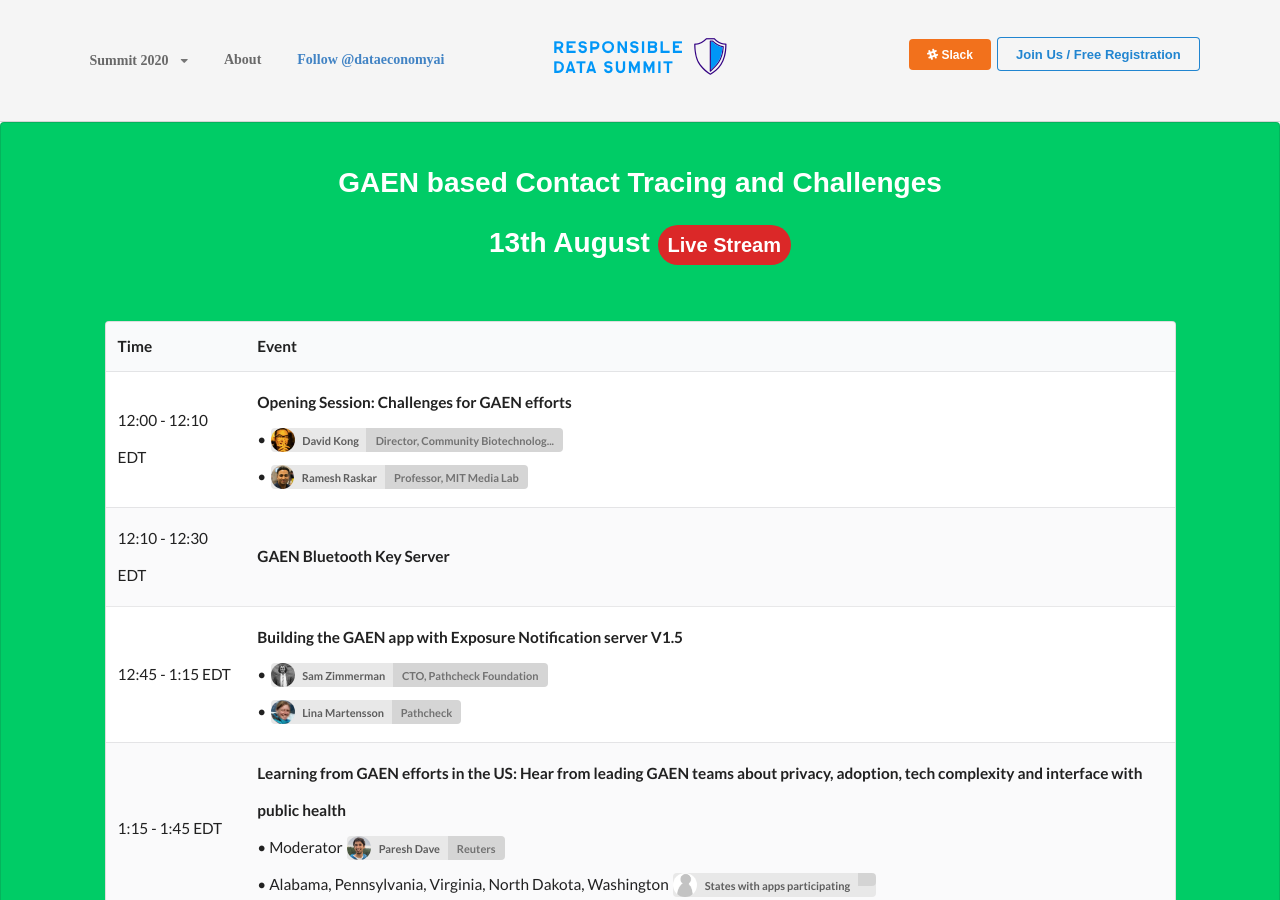
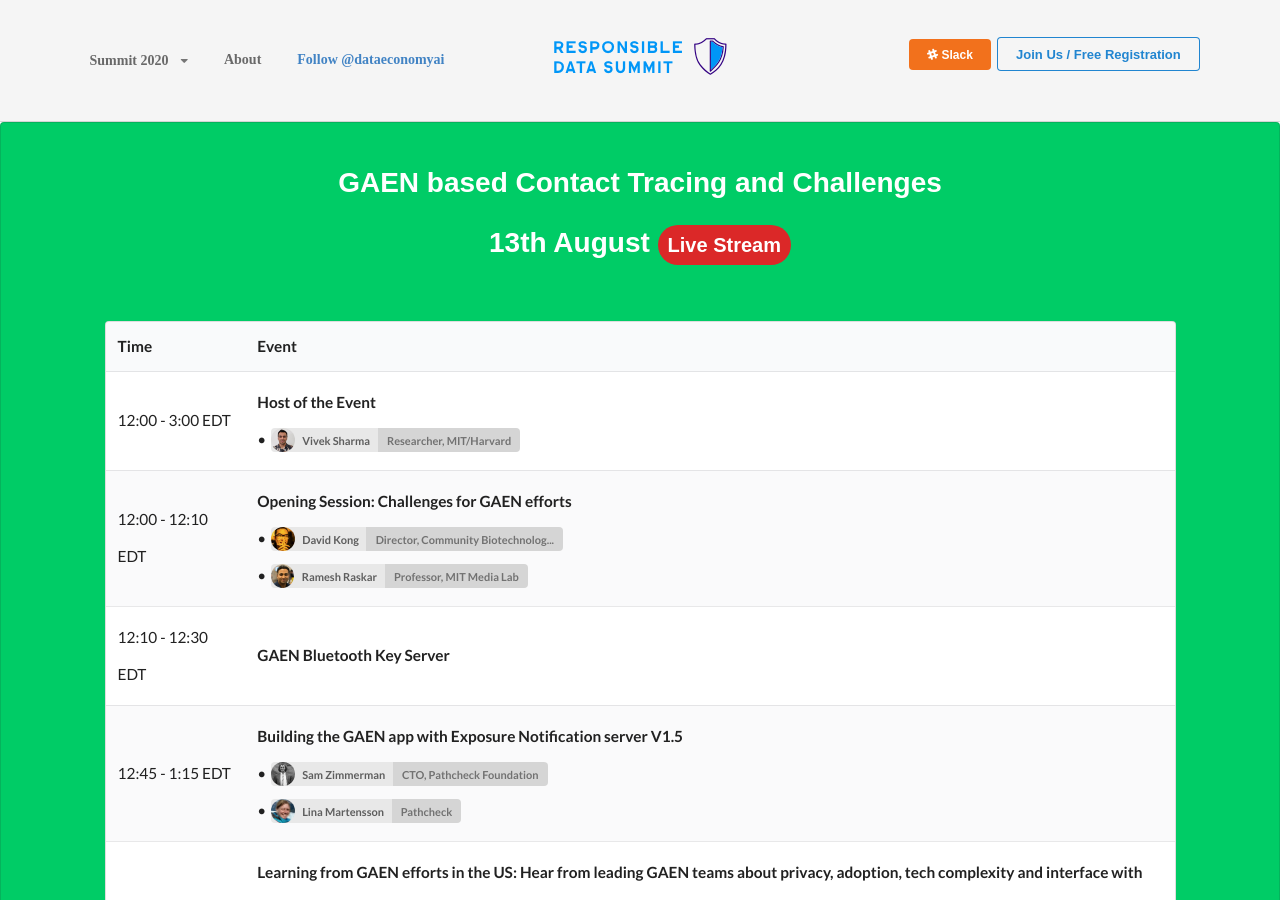
Before and after one commit to responsible-data-summit/events, a Jekyll site: the page built from agenda-0806.html, in a window 1280 px wide and 900 px high. Built offline with Jekyll 4.4.1, drawn with Linux system fonts in a browser that asks for light colours; some web fonts are replaced; comment, search, counter and statistics services are not loaded.

Commit message:
Update agenda0729.yml

```diff
--- a/_data/agenda0729.yml
+++ b/_data/agenda0729.yml
@@ -1,3 +1,11 @@
+- time: 12:00 - 3:00
+  sections:
+    - title: Host of the Event
+      speakers:
+      - name: Vivek Sharma
+        aff: Researcher, MIT/Harvard
+        avatar: VivekS.jpg
+
 - time: 12:00 - 12:10
   sections:
     - title: "Opening Session: Challenges for GAEN efforts"
```
